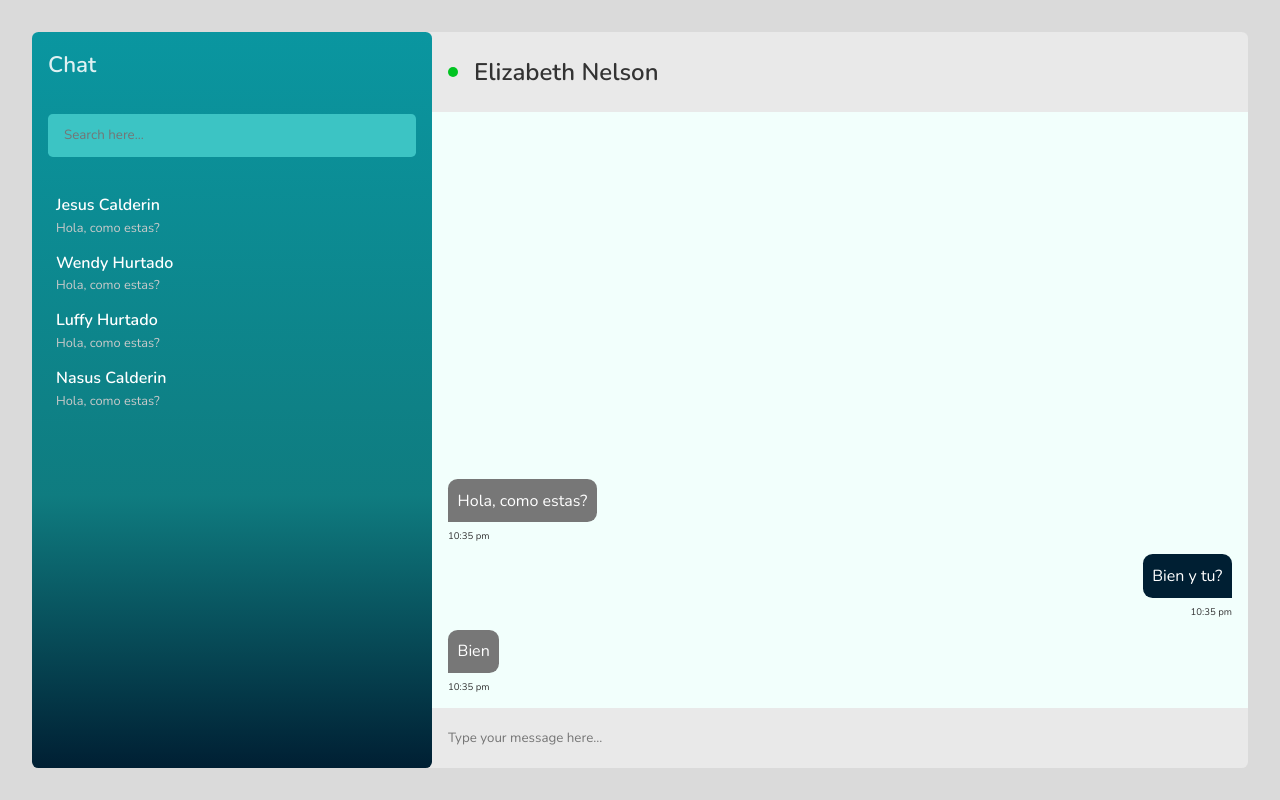
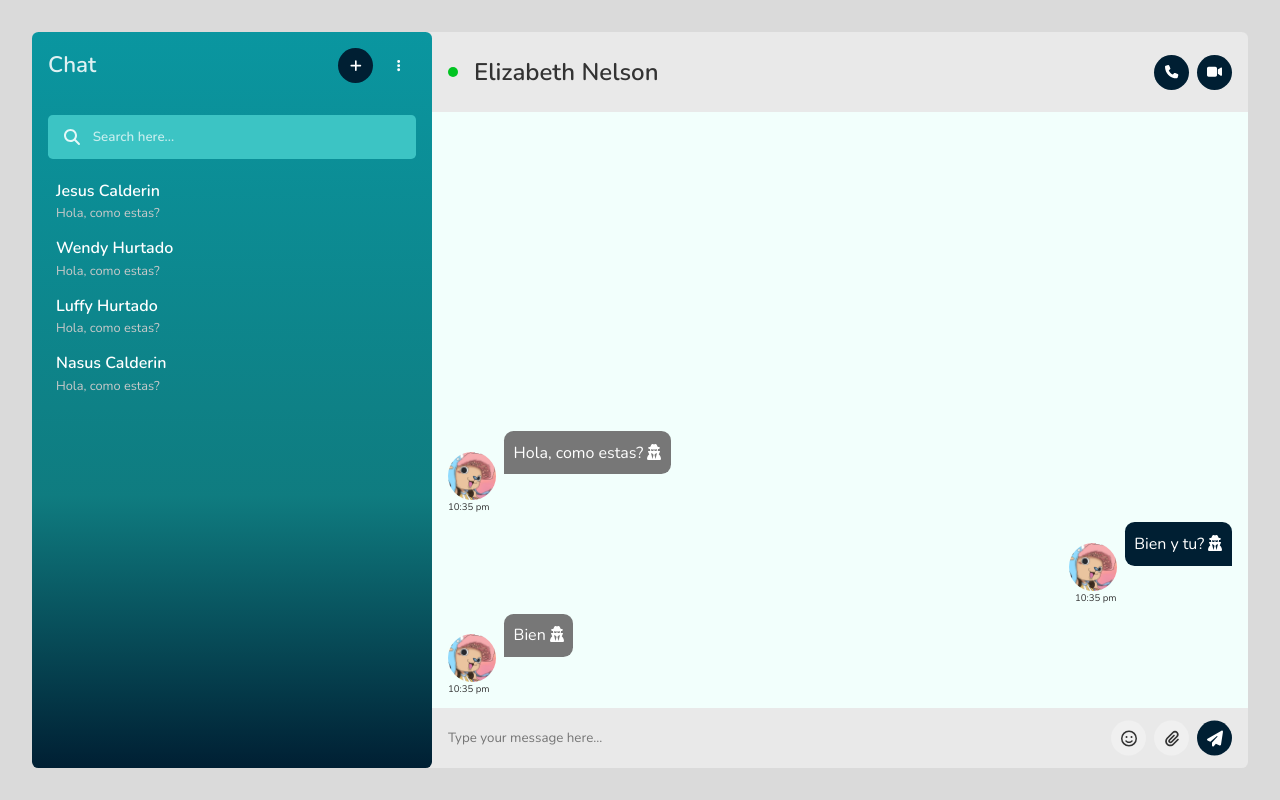
Before and after one commit to JCalderin91/chat, a Vue app: page / in a window 1280 px wide. Built offline with nearby package versions, Linux system fonts and the light colour scheme.

Commit message:
add icons

```diff
--- a/package.json
+++ b/package.json
@@ -10,6 +10,11 @@
   },
   "dependencies": {
     "@fontsource-variable/nunito": "^5.0.16",
+    "@fortawesome/fontawesome-svg-core": "^6.4.2",
+    "@fortawesome/free-brands-svg-icons": "^6.4.2",
+    "@fortawesome/free-regular-svg-icons": "^6.4.2",
+    "@fortawesome/free-solid-svg-icons": "^6.4.2",
+    "@fortawesome/vue-fontawesome": "^3.0.3",
     "vue": "^3.3.4"
   },
   "devDependencies": {
--- a/src/App.vue
+++ b/src/App.vue
@@ -10,9 +10,18 @@ import ChatForm from "@/components/molecules/ChatForm.vue";
     <aside>
       <div class="header">
         <div class="app-name">Chat</div>
+        <div class="actions">
+          <button class="action primary">
+            <font-awesome-icon icon="fa-plus" />
+          </button>
+          <button class="action">
+            <font-awesome-icon icon="fa-ellipsis-vertical" />
+          </button>
+        </div>
       </div>
       <div class="contacts">
         <div class="search">
+          <font-awesome-icon class="icon-search" icon="fa-magnifying-glass" />
           <input type="text" placeholder="Search here..." />
         </div>
         <ContactList />
@@ -47,22 +56,51 @@ main {
     border-radius: 0.4rem;
     .header {
       padding: 1rem;
+      display: flex;
+      justify-content: space-between;
       .app-name {
         font-size: 1.4rem;
         font-weight: 600;
       }
+      .actions {
+        display: flex;
+        gap: 0.5rem;
+        .action {
+          border: none;
+          height: 35px;
+          width: 35px;
+          border-radius: 50%;
+          display: grid;
+          place-items: center;
+          color: white;
+          background-color: transparent;
+          &.primary {
+            background-color: var(--primary-color);
+          }
+        }
+      }
     }
     .search {
-      padding: 1rem;
-      margin-bottom: 1rem;
+      margin: 1rem;
+      position: relative;
+      .icon-search {
+        position: absolute;
+        left: 1rem;
+        top: 50%;
+        transform: translateY(-50%);
+      }
       input {
         width: 100%;
-        padding: 0.8rem 1rem;
+        padding: 0.8rem 1rem 0.8rem 2.8rem;
         border-radius: 0.3rem;
         background-color: #3cc4c4;
         color: #333;
         border: none;
         outline: none;
+        &::placeholder {
+          color: rgba(255, 255, 255, 0.7);
+          font-weight: 600;
+        }
       }
     }
   }
--- a/src/components/atoms/Message.vue
+++ b/src/components/atoms/Message.vue
@@ -1,4 +1,5 @@
 <script setup>
+import UserPicture from "@/components/atoms/UserPicture.vue";
 defineProps({
   me: Boolean,
   message: String,
@@ -7,8 +8,13 @@ defineProps({
 
 <template>
   <div :class="`message-container ${me ? 'me' : ''}`">
-    <div class="message">{{ message }}</div>
-    <small>10:35 pm</small>
+    <div class="user-info">
+      <UserPicture />
+      <small>10:35 pm</small>
+    </div>
+    <div class="message">
+      {{ message }} <font-awesome-icon icon="fa-solid fa-user-secret" />
+    </div>
   </div>
 </template>
 
@@ -16,6 +22,13 @@ defineProps({
 .message-container {
   align-self: flex-start;
   margin-bottom: 0.5rem;
+  display: flex;
+  align-items: flex-end;
+  gap: 0.5rem;
+  .user-info {
+    display: flex;
+    flex-direction: column;
+  }
   &.me {
     text-align: right;
     align-self: flex-end;
@@ -30,6 +43,7 @@ defineProps({
     border-radius: 0.6rem 0.6rem 0.6rem 0;
     background-color: #777777;
     color: white;
+    margin-bottom: 2.5rem;
   }
   small {
     font-size: 0.6rem;
--- /dev/null
+++ b/src/components/atoms/UserPicture.vue
@@ -0,0 +1,11 @@
+<template>
+  <img src="/user-picture.png" alt="User picture" />
+</template>
+
+<style lang="scss" scoped>
+img {
+  height: 48px;
+  width: 48px;
+  border-radius: 50%;
+}
+</style>
--- a/src/components/molecules/ChatForm.vue
+++ b/src/components/molecules/ChatForm.vue
@@ -1,11 +1,23 @@
 <template>
   <section class="form">
     <input type="text" placeholder="Type your message here..." />
+    <div class="actions">
+      <div class="action">
+        <font-awesome-icon icon="fa-regular fa-face-smile" />
+      </div>
+      <div class="action">
+        <font-awesome-icon icon="fa-paperclip" />
+      </div>
+      <div class="action primary">
+        <font-awesome-icon icon="fa-paper-plane" />
+      </div>
+    </div>
   </section>
 </template>
 
 <style lang="scss" scoped>
 .form {
+  position: relative;
   input {
     height: 100%;
     width: calc(100% - 2rem);
@@ -15,6 +27,28 @@
     padding: 0 1rem;
     display: block;
     color: #1b1b1b;
+    padding-right: 7rem;
+  }
+  .actions {
+    position: absolute;
+    right: 1rem;
+    top: 50%;
+    transform: translateY(-50%);
+    color: #333;
+    display: flex;
+    gap: 0.5rem;
+    .action {
+      background-color: #ffffff50;
+      height: 35px;
+      width: 35px;
+      display: grid;
+      place-items: center;
+      border-radius: 35px;
+      &.primary {
+        background-color: rgba(0, 31, 51, 1);
+        color: white;
+      }
+    }
   }
 }
 </style>
--- a/src/components/molecules/ChatHeader.vue
+++ b/src/components/molecules/ChatHeader.vue
@@ -3,6 +3,14 @@
     <div class="user-name">
       <div class="status"></div>
       <div class="name">Elizabeth Nelson</div>
+    </div>
+    <div class="actions">
+      <button class="action">
+        <font-awesome-icon icon="fa-phone" />
+      </button>
+      <button class="action">
+        <font-awesome-icon icon="fa-video" />
+      </button>
     </div>
   </section>
 </template>
@@ -30,5 +38,19 @@
       font-weight: 600;
     }
   }
+  .actions {
+    display: flex;
+    gap: 0.5rem;
+    .action {
+      border: none;
+      height: 35px;
+      width: 35px;
+      border-radius: 50%;
+      display: grid;
+      place-items: center;
+      background-color: var(--primary-color);
+      color: white;
+    }
+  }
 }
 </style>
--- /dev/null
+++ b/src/font-awesome-icons.js
@@ -0,0 +1,19 @@
+/* import the fontawesome core */
+import { library } from '@fortawesome/fontawesome-svg-core'
+
+
+/* import specific icons */
+import { faUserSecret, faMagnifyingGlass, faPaperclip, faPaperPlane, faPhone, faVideo, faEllipsisVertical, faPlus } from '@fortawesome/free-solid-svg-icons'
+import { faFaceSmile } from '@fortawesome/free-regular-svg-icons'
+
+
+/* add icons to the library */
+library.add(faUserSecret)
+library.add(faPaperclip)
+library.add(faVideo)
+library.add(faEllipsisVertical)
+library.add(faPlus)
+library.add(faPhone)
+library.add(faFaceSmile)
+library.add(faPaperPlane)
+library.add(faMagnifyingGlass)
--- a/src/style.css
+++ b/src/style.css
@@ -14,6 +14,8 @@
   -webkit-font-smoothing: antialiased;
   -moz-osx-font-smoothing: grayscale;
   -webkit-text-size-adjust: 100%;
+
+  --primary-color: rgba(0, 31, 51, 1)
 }
 *{
     font-family: 'Nunito', system-ui, Avenir, Helvetica, Arial, sans-serif !important;
```
Also changed, not shown: src/main.js (+7 -1 lines), public/user-picture.png (added), 1 other file (tests, documents, lock files or other folders).
